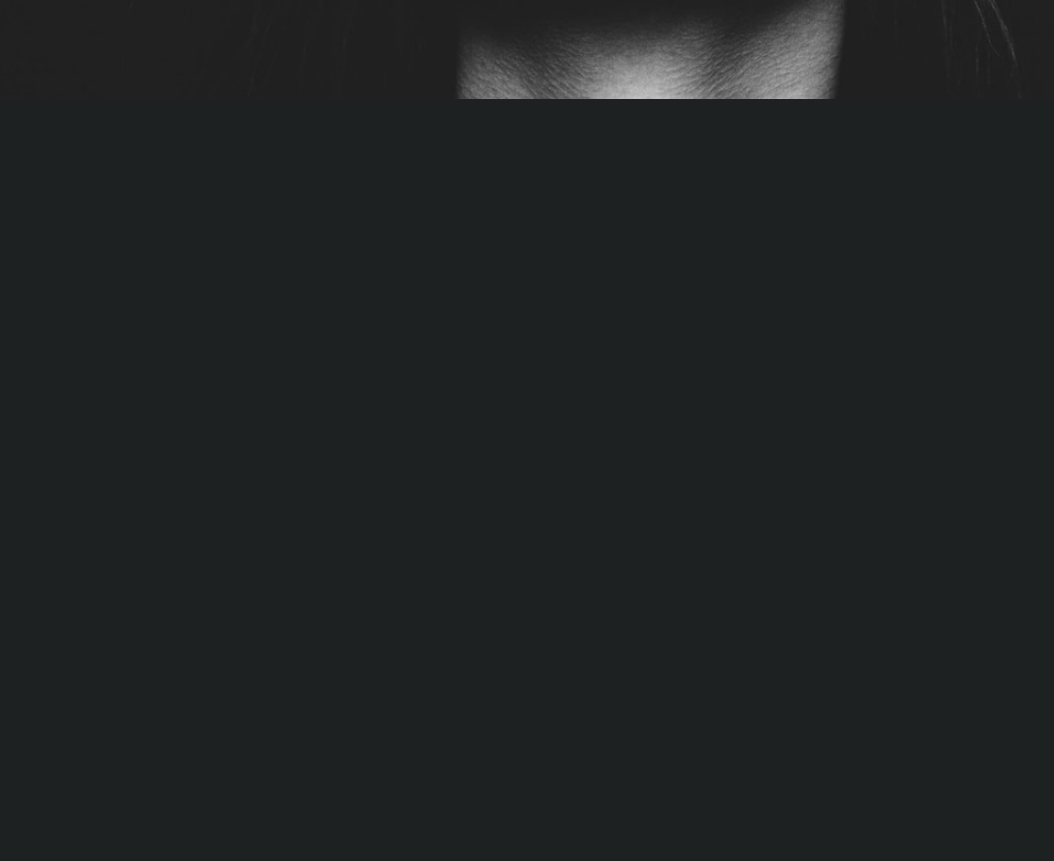
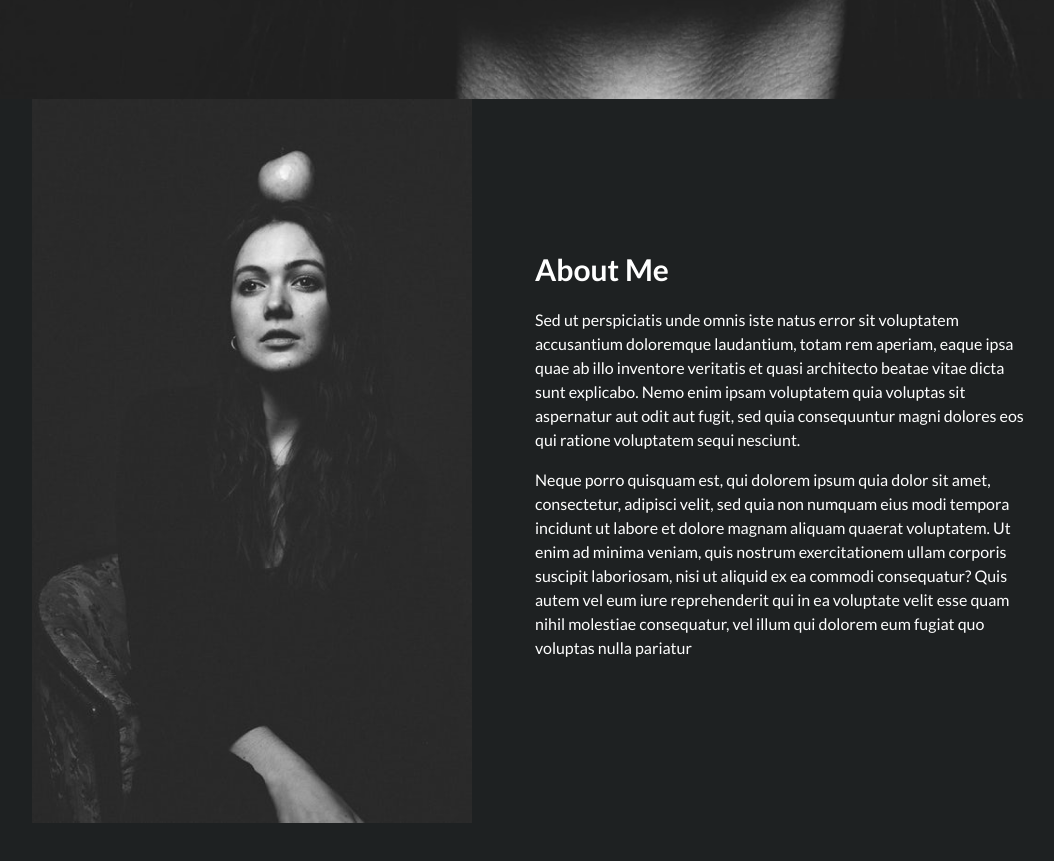
Before and after one commit to oyakhilomee/TechCreek-IamJane-Project, a plain HTML site: page index.html in a window 1280 px wide. Shown: the part 701-1562 px from the top of the page, without its empty margins (101-1155 px from the left). Drawn offline with nearby package versions, Linux system fonts and the light colour scheme.

Commit message:
Done with the section

```diff
--- a/index.html
+++ b/index.html
@@ -81,12 +81,40 @@
         </div>
         <!-- End of Landing Page-->
       </div>
-      <!-- End of container -->
+      <!-- End of header container -->
     </header>
 
-    <section id="showcase"></section>
+    <section id="showcase" class="vh-100">
+      <div class="container d-flex align-items-center justify-content-around">
+        <div class="ml-5">
+          <img src="./Assets/px-2.png" alt="" srcset="" />
+        </div>
+        <div class="container mx-5">
+          <p class="about-me-p">About Me</p>
+          <p>
+            Sed ut perspiciatis unde omnis iste natus error sit voluptatem
+            accusantium doloremque laudantium, totam rem aperiam, eaque ipsa
+            quae ab illo inventore veritatis et quasi architecto beatae vitae
+            dicta sunt explicabo. Nemo enim ipsam voluptatem quia voluptas sit
+            aspernatur aut odit aut fugit, sed quia consequuntur magni dolores
+            eos qui ratione voluptatem sequi nesciunt.
+          </p>
+          <p>
+            Neque porro quisquam est, qui dolorem ipsum quia dolor sit amet,
+            consectetur, adipisci velit, sed quia non numquam eius modi tempora
+            incidunt ut labore et dolore magnam aliquam quaerat voluptatem. Ut
+            enim ad minima veniam, quis nostrum exercitationem ullam corporis
+            suscipit laboriosam, nisi ut aliquid ex ea commodi consequatur? Quis
+            autem vel eum iure reprehenderit qui in ea voluptate velit esse quam
+            nihil molestiae consequatur, vel illum qui dolorem eum fugiat quo
+            voluptas nulla pariatur
+          </p>
+        </div>
+      </div>
+      <!--End of showcase container-->
+    </section>
 
-    <section id="gallery"></section>
+    <section id="gallery" class="vh-100"></section>
 
     <!-- jQuery and JS bundle w/ Popper.js -->
     <script
--- a/scss/main.scss
+++ b/scss/main.scss
@@ -74,3 +74,8 @@ header {
 .heading-one {
   font-size: 40px;
 }
+
+.about-me-p {
+  font-weight: 700;
+  font-size: 30px;
+}
```
Also changed, not shown: scss/main.css, 1 other file.
